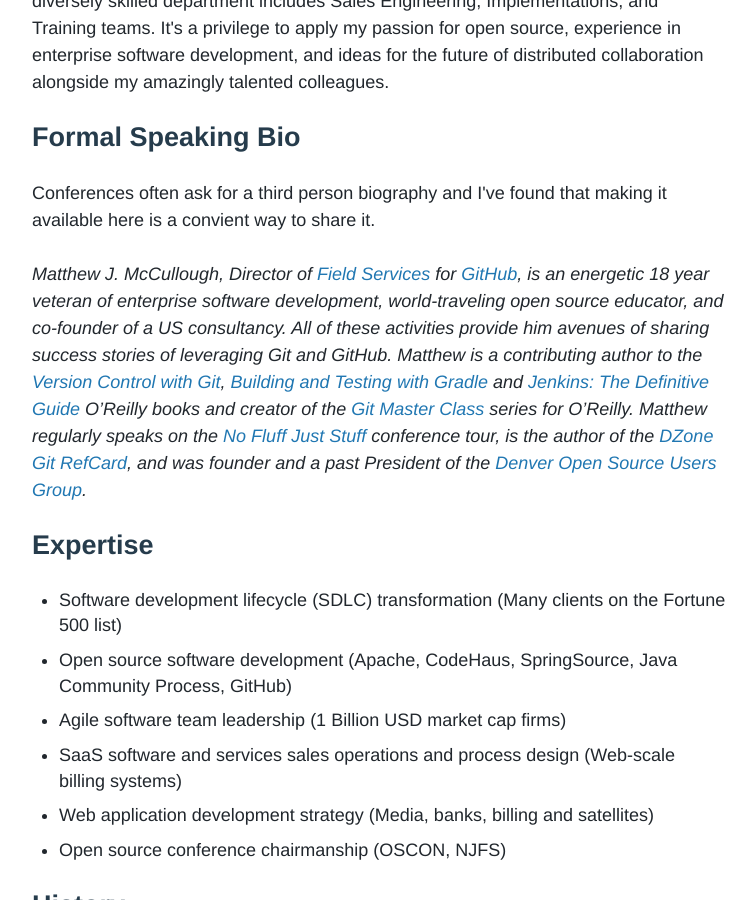
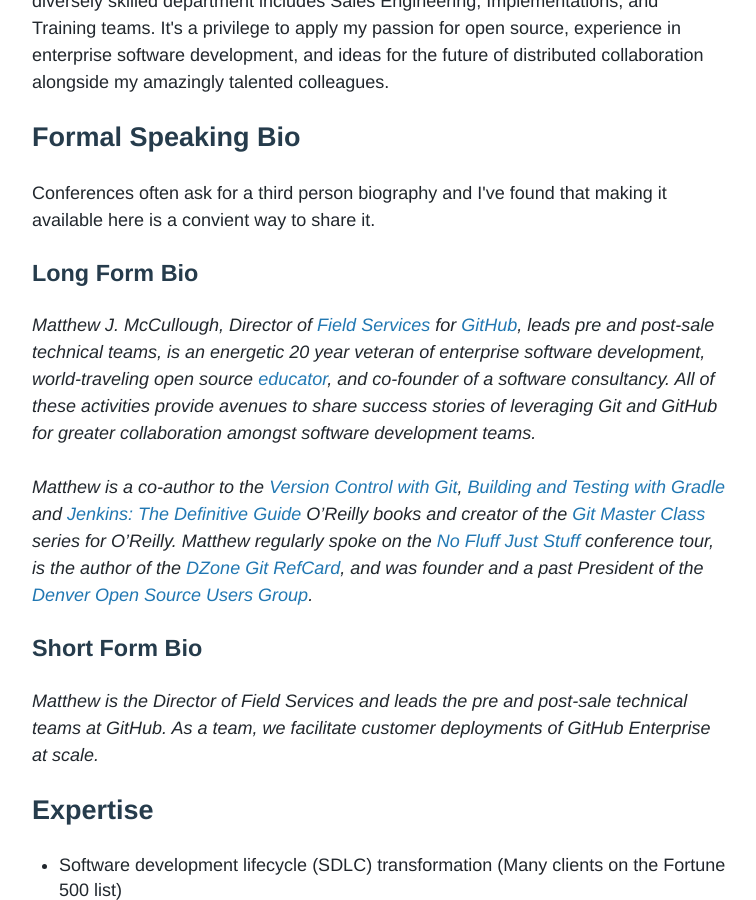
Before and after one commit to matthewmccullough/matthewmccullough.github.io, a Jekyll site: the page built from about/index.html, in a window 1280 px wide and 900 px high, scrolled down 559 px. Shown: the whole window, without its empty margins (261-1017 px from the left). Built offline with Jekyll 4.4.1, drawn with Linux system fonts in a browser that asks for light colours; comment, search, counter and statistics services are not loaded.

Commit message:
Tune up bios to 2017 edition

```diff
--- a/about/index.html
+++ b/about/index.html
@@ -19,10 +19,13 @@
       <h2>Formal Speaking Bio</h2>
       <p>Conferences often ask for a third person biography and I've found that making it available here is a convient way to share it.</p>
 
-      <p><em>Matthew J. McCullough, Director of <a href="https://training.github.com">Field Services</a> for <a href="https://github.com/about/team">GitHub</a>, is an energetic 18 year veteran of enterprise software development, world-traveling open source educator, and co-founder of a US consultancy. All of these activities provide him avenues of sharing success stories of leveraging Git and GitHub. Matthew is a contributing author to the <a href="http://bit.ly/ogitbook">Version Control with Git</a>, <a href="http://shop.oreilly.com/product/0636920019909.do">Building and Testing with Gradle</a> and <a href="http://shop.oreilly.com/product/0636920010326.do">Jenkins: The Definitive Guide</a> O’Reilly books and creator of the <a href="http://bit.ly/ogitvid">Git Master Class</a> series for O’Reilly.
+      <h3>Long Form Bio</h3>
+      <p><em>Matthew J. McCullough, Director of <a href="https://training.github.com">Field Services</a> for <a href="https://github.com/about/team">GitHub</a>, leads pre and post-sale technical teams, is an energetic 20 year veteran of enterprise software development, world-traveling open source <a href="http://presentationpatterns.com/">educator</a>, and co-founder of a software consultancy. All of these activities provide avenues to share success stories of leveraging Git and GitHub for greater collaboration amongst software development teams.</em><p>
 
-      Matthew regularly speaks on the <a href="http://nofluffjuststuff.com">No Fluff Just Stuff</a> conference tour, is the author of the <a href="http://bit.ly/gitrefcard">DZone Git RefCard</a>, and was founder and a past President of the <a href="http://denveropensource.org">Denver Open Source Users Group</a>.</em></p>
+      <p><em>Matthew is a co-author to the <a href="http://bit.ly/ogitbook">Version Control with Git</a>, <a href="http://shop.oreilly.com/product/0636920019909.do">Building and Testing with Gradle</a> and <a href="http://shop.oreilly.com/product/0636920010326.do">Jenkins: The Definitive Guide</a> O’Reilly books and creator of the <a href="http://bit.ly/ogitvid">Git Master Class</a> series for O’Reilly. Matthew regularly spoke on the <a href="http://nofluffjuststuff.com">No Fluff Just Stuff</a> conference tour, is the author of the <a href="http://bit.ly/gitrefcard">DZone Git RefCard</a>, and was founder and a past President of the <a href="http://denveropensource.org">Denver Open Source Users Group</a>.</em></p>
 
+      <h3>Short Form Bio</h3>
+      <p><em>Matthew is the Director of Field Services and leads the pre and post-sale technical teams at GitHub. As a team, we facilitate customer deployments of GitHub Enterprise at scale.</em></p>
 
       <h2>Expertise</h2>
       <ul>
```
